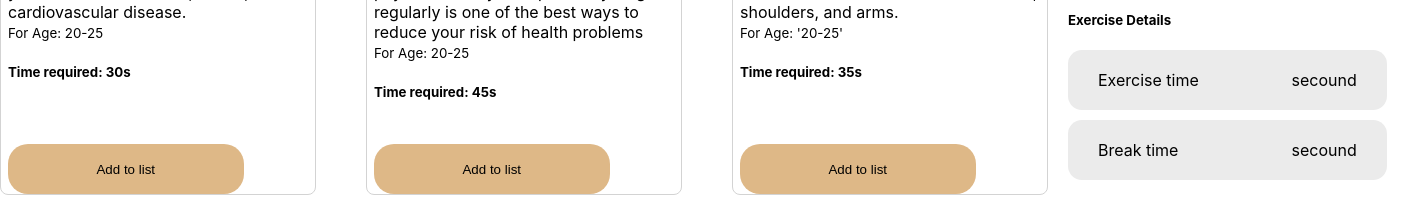
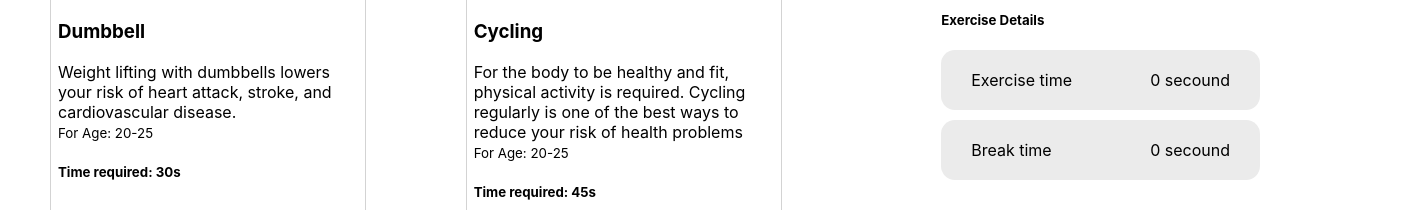
Before and after one commit to ArfanulHoque/daily-burnout, a React (Create React App) app: page / in a window 1280 px wide. Shown: the part 540-750 px from the top of the page, 1407 px wide, since content can reach past the window. Built offline with nearby package versions, Linux system fonts and the light colour scheme.

Commit message:
count added

```diff
--- a/public/index.html
+++ b/public/index.html
@@ -2,7 +2,7 @@
 <html lang="en">
   <head>
     <meta charset="utf-8" />
-    <link rel="icon" href="%PUBLIC_URL%/favicon.ico" />
+    <link rel="icon" href="%PUBLIC_URL%/favicon.jpg" />
     <meta name="viewport" content="width=device-width, initial-scale=1" />
     <meta name="theme-color" content="#000000" />
     <meta
--- a/src/components/Activities/Activities.js
+++ b/src/components/Activities/Activities.js
@@ -2,7 +2,9 @@ import React from 'react';
 import './Activities.css'
 
 const Activities = (props) => {
-    const {img, name,description, age, time,} = props.exercise
+    const {exercise, handleAddToCount} = props
+    const {img, name,description, age, time,} = exercise
+
     return (
     <div className='activity-cart'>
             <div className='activity-info'>
@@ -12,7 +14,7 @@ const Activities = (props) => {
            <p><small>For Age: {age}</small></p>
            <h5>Time required: {time}</h5>
         </div>
-        <button className='btn-add-list'>
+        <button onClick={() => handleAddToCount(exercise)} className='btn-add-list'>
             <p>Add to list</p>
         </button>
     </div>
--- a/src/components/Count/Count.js
+++ b/src/components/Count/Count.js
@@ -44,11 +44,11 @@ const Count = () => {
 <div className="excercise-box">
 <div className='exercise-time'>
 <p>Exercise time</p>
-<p><span></span> secound</p>
+<p><span>0</span> secound</p>
 </div>
 <div className='break-time'>
 <p>Break time</p>
-<p><span></span> secound</p>
+<p><span>0</span> secound</p>
 </div>
 </div>
 <button>Activity Completed</button>
--- a/src/components/Exercise/Exercise.css
+++ b/src/components/Exercise/Exercise.css
@@ -8,13 +8,19 @@
 .exercise-formations{
     display: grid;
     grid-template-columns: repeat(3, 1fr);
-    gap: 50px;
+    gap: 10px;
+    margin: 100px 50px;
 
 
 }
-@media screen and (max-width: 1100px) {
+@media screen  and (max-width: 1500px) {
     .exercise-formations{
         grid-template-columns: repeat(2, 1fr);
     }
 
 }
+@media screen and(max-width: 300px) {
+    .exercise-formations{
+        grid-template-columns: repeat(1, 1fr);
+    }
+}
--- a/src/components/Exercise/Exercise.js
+++ b/src/components/Exercise/Exercise.js
@@ -6,6 +6,7 @@ import './Exercise.css'
 const Exercise = () => {
 
      const [exercises, setExercises] = useState([]);
+     const [count, setCount] = useState([]);
 
     useEffect(() =>{
         fetch('data.json')
@@ -13,6 +14,11 @@ const Exercise = () => {
         .then(data => setExercises(data))
     }, [])
 
+    const handleAddToCount = (exercise) =>{
+        console.log(exercise);
+        const newCount =[...count, exercise]
+        setCount(newCount)
+    }
 
     return (
         <div>
@@ -23,6 +29,7 @@ const Exercise = () => {
                  exercises.map(exercise=> <Activities
                  key={exercise.id}
                  exercise={exercise}
+                 handleAddToCount={handleAddToCount}
                  ></Activities>)
              }
             </div>
```
